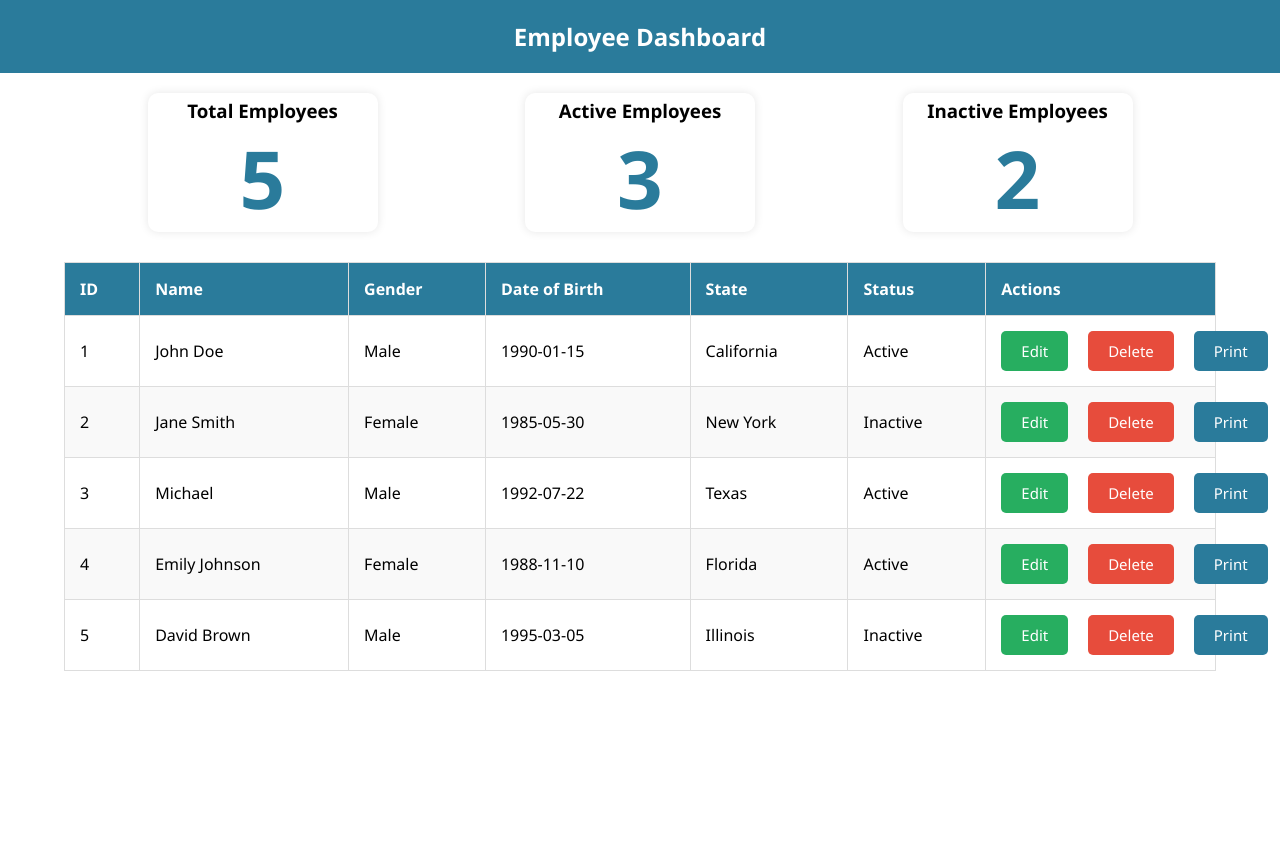
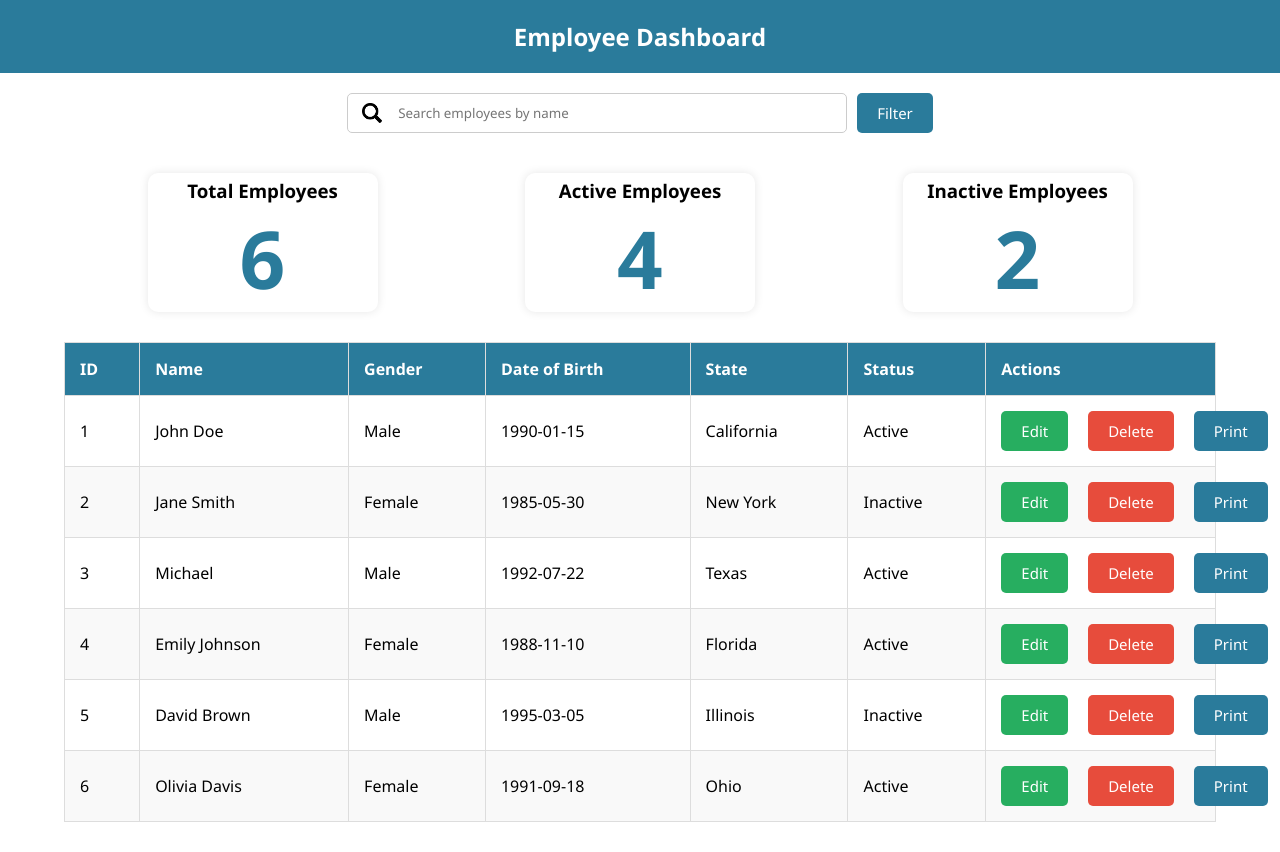
Before and after one commit to nitish1728/employee-website, a React (Vite) app: page /dashboard in a window 1280 px wide. Before the commit the page ends 800 px from the top, so only its background shows below. Built offline with nearby package versions, Linux system fonts and the light colour scheme; data requests are answered from the project's data file; sample sign-in values are in the browser's storage.

Commit message:
Table filters and search feature

```diff
--- a/db.json
+++ b/db.json
@@ -39,6 +39,14 @@
         "dateofbirth":"1995-03-05",
         "state":"Illinois",
         "status":"Inactive"
+    },
+    {
+        "id":6,
+        "name":"Olivia Davis",
+        "gender":"Female",
+        "dateofbirth":"1991-09-18",
+        "state":"Ohio",
+        "status":"Active"
     }
 ]
 }
--- a/src/assets/styles/Dashboard.css
+++ b/src/assets/styles/Dashboard.css
@@ -48,3 +48,84 @@
 .dashboard-main .count-widgets .count-box h3{
     margin-top: 5px;
 }
+
+
+.employee-search{
+    margin: 20px auto;
+    width: 90%;
+    display: flex;
+    justify-content: center;
+    position: relative;
+}
+.employee-search input{
+    padding: 10px 50px;
+    width: 500px;
+    border: 1px solid #ccc;
+    border-radius: 5px;
+}
+.employee-search input:focus{
+    outline:none;
+    border-color:#2A7B9B;
+}
+
+.employee-search button{
+    padding: 10px 20px;
+    margin-left: 10px;
+    border: none;
+    border-radius: 5px;
+    cursor: pointer;
+    color: #fff;
+    background-color: #2A7B9B;
+    font-size: 15px;
+}
+.employee-search button:hover{
+    background-color: #1e5d73;
+}
+
+.employee-search span.Search img{
+    position:absolute;
+    width:20px;
+    height:20px;
+    top:10px;
+    transform: translateX(15px);
+}
+
+.filter-popup{
+    position: absolute;
+    top: 80px;
+    width:30%;
+    left:50%;
+    transform: translateX(-50%);
+    background-color: #fff;
+    border: 1px solid #ccc;
+    border-radius: 5px;
+    box-shadow: 0 0 10px rgba(0,0,0,0.1);
+    padding: 20px;
+    z-index: 1000;
+}
+
+.filter-popup h3{
+    margin-bottom: 15px;
+    color:#333;
+}
+
+.filter-popup .filter-options{
+    display: flex;
+    gap: 20px;
+    margin-bottom: 20px;
+}
+
+.filter-popup .filter-actions{
+    display: flex;
+    gap: 30px;
+}
+
+.filter-popup .filter-actions button{
+    padding:10px 20px;
+    border: none;
+    border-radius: 5px;
+    cursor: pointer;
+    color: #fff;
+    background-color: #2A7B9B;
+    font-size: 15px;
+}
--- a/src/components/EmployeeTable.jsx
+++ b/src/components/EmployeeTable.jsx
@@ -77,7 +77,7 @@ export default function EmployeeTable(props) {
                         <th>Actions</th>
                     </tr>
                 </thead>
-                <tbody>{table}</tbody>
+                {props.employees.length > 0 ? <tbody>{table}</tbody> : <tbody><tr><td colSpan="7" style={{textAlign:"center"}}>No employees found</td></tr></tbody>    }
             </table>
         </div>
     )
--- a/src/pages/Dashboard.jsx
+++ b/src/pages/Dashboard.jsx
@@ -1,31 +1,146 @@
-import { useState, useEffect } from 'react';
-import '../assets/styles/Dashboard.css';
-import EmployeeTable from '../components/EmployeeTable.jsx';
-import searchIcon from '../assets/images/search-icon.png';
+import { useState, useEffect } from "react";
+import "../assets/styles/Dashboard.css";
+import EmployeeTable from "../components/EmployeeTable.jsx";
+import searchIcon from "../assets/images/search-icon.png";
 
 export default function Dashboard() {
   const [employees, setEmployees] = useState([]);
 
+  const [filteredEmployees, setFilteredEmployees] = useState([]);
+
+  const [search, setSearch] = useState("");
+  const [showFilter, setShowFilter] = useState(false);
+  const [filterGender, setFilterGender] = useState("");
+  const [filterStatus, setFilterStatus] = useState("");
+
   useEffect(() => {
     fetch("http://localhost:3000/Employee")
       .then(res => res.json())
-      .then(data => setEmployees(data));
+      .then(data => {
+        setEmployees(data);
+        setFilteredEmployees(data);
+      });
   }, []);
 
+  useEffect(() => {
+    let result = [...employees];
 
-  const Employees=employees.length
-  const activeEmployees = employees.filter(emp=>emp.status==="Active").length;
-  const  inactiveEmployees = employees.filter(emp=>emp.status==="Inactive").length;
+    if (filterStatus) {
+      result = result.filter(emp => emp.status === filterStatus);
+    }
+
+    if (filterGender) {
+      result = result.filter(emp => emp.gender === filterGender);
+    }
+
+    if (search) {
+      result = result.filter(emp =>
+        emp.name.toLowerCase().includes(search.toLowerCase())
+      );
+    }
+
+    setFilteredEmployees(result);
+  }, [search, filterGender, filterStatus, employees]);
+
+  const totalEmployees = employees.length;
+  const activeEmployees = employees.filter(e => e.status === "Active").length;
+  const inactiveEmployees = employees.filter(e => e.status === "Inactive").length;
+
+
+  const resetFilters = () => {
+    setFilterGender("");
+    setFilterStatus("");
+    setSearch("");
+    setFilteredEmployees(employees);
+    setShowFilter(false);
+  };
 
   return (
     <div className="dashboard-main">
+      {showFilter && (
+        <div className="filter-popup">
+          <h3>Filter by Status</h3>
+          <div className="filter-options">
+            <label>
+                <input
+                type="radio"
+                name="status"
+                value="Active"
+                checked={filterStatus === "Active"}
+                onChange={e => setFilterStatus(e.target.value)}
+                />
+                Active
+            </label>
+            <label>
+                <input
+                type="radio"
+                name="status"
+                value="Inactive"
+                checked={filterStatus === "Inactive"}
+                onChange={e => setFilterStatus(e.target.value)}
+                />
+                Inactive
+            </label>
+          </div>
+
+          <h3>Filter by Gender</h3>
+            <div className="filter-options">
+                <label>
+                    <input
+                    type="radio"
+                    name="gender"
+                    value="Male"
+                    checked={filterGender === "Male"}
+                    onChange={e => setFilterGender(e.target.value)}
+                    />
+                    Male
+                </label>
+                <label>
+                    <input
+                    type="radio"
+                    name="gender"
+                    value="Female"
+                    checked={filterGender === "Female"}
+                    onChange={e => setFilterGender(e.target.value)}
+                    />
+                    Female
+                </label>
+            </div>
+
+          <div className="filter-actions">
+            <button className="apply" onClick={() => setShowFilter(false)}>
+              Apply
+            </button>
+            <button className="reset" onClick={resetFilters}>
+              Reset
+            </button>
+          </div>
+        </div>
+      )}
+
       <div className="header">
         <h2>Employee Dashboard</h2>
       </div>
+
+      <div className="employee-search">
+        <span className="Search">
+          <img src={searchIcon} alt="Search" />
+        </span>
+        <input
+          type="text"
+          placeholder="Search employees by name"
+          value={search}
+          onChange={e => setSearch(e.target.value)}
+        />
+        <span className="Filter">
+          <button onClick={() => setShowFilter(!showFilter)}>Filter</button>
+        </span>
+      </div>
+
       <div className="count-widgets">
         <div className="count-box">
           <h3>Total Employees</h3>
-                <span>{Employees}</span>
+          <span>{totalEmployees}</span>
         </div>
         <div className="count-box">
           <h3>Active Employees</h3>
@@ -36,7 +151,8 @@ export default function Dashboard() {
           <span>{inactiveEmployees}</span>
         </div>
       </div>
-        <EmployeeTable employees={employees} />
+
+      <EmployeeTable employees={filteredEmployees} />
     </div>
-  )
+  );
 }
```
Lines whose indentation alone changed are shown as unchanged.
